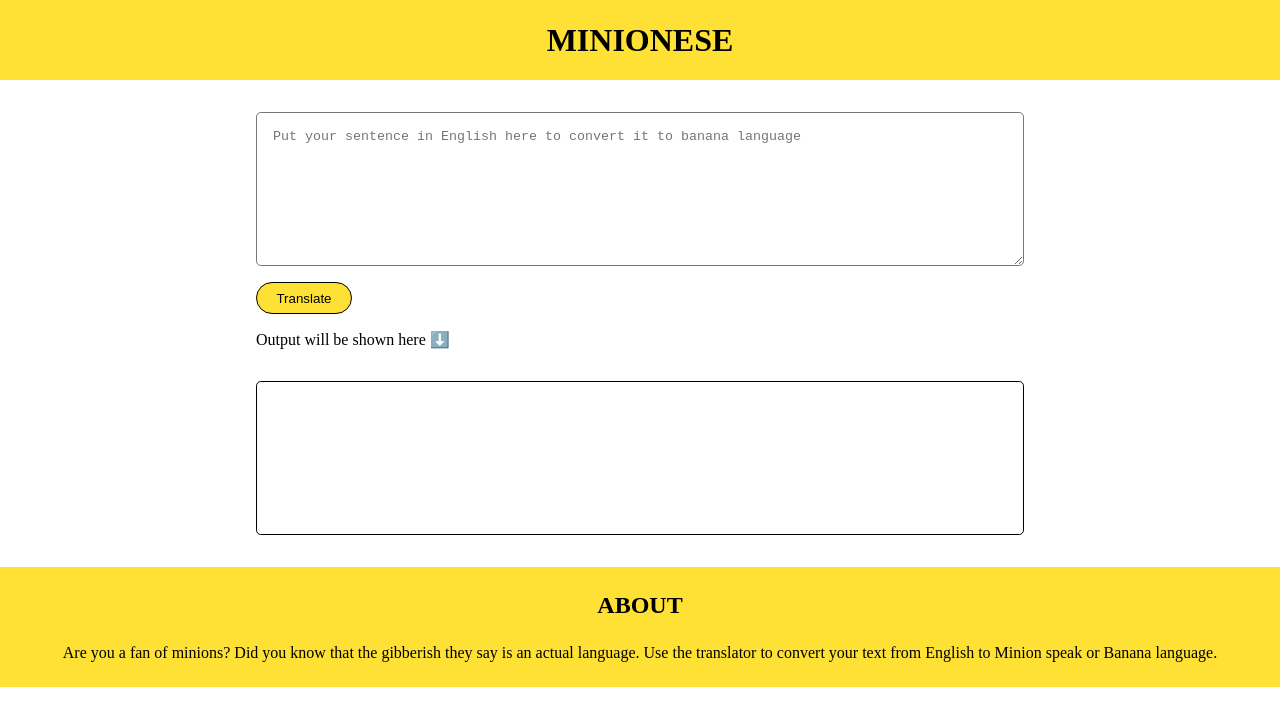
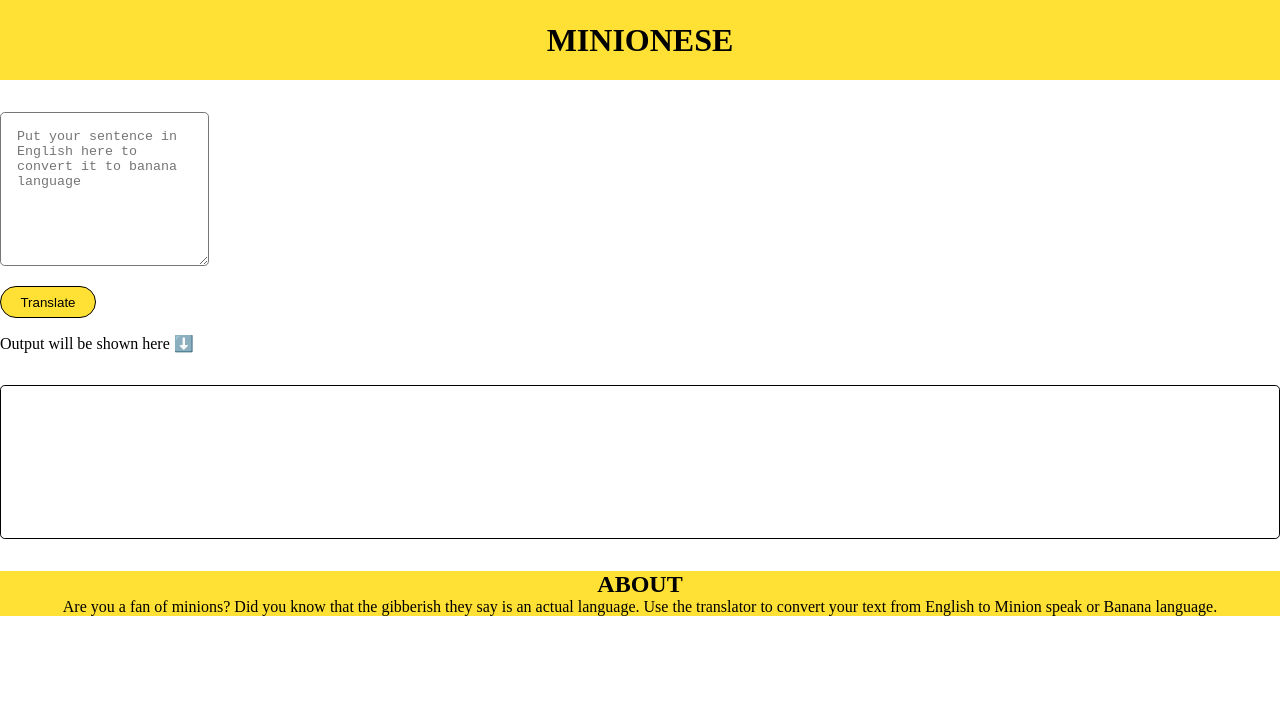
Before and after one commit to jayeshx10/poppadom, a plain HTML site: page index.html in a window 1280 px wide. Drawn offline with Linux system fonts and the light colour scheme.

Commit message:
Update styles.css

```diff
--- a/styles.css
+++ b/styles.css
@@ -7,20 +7,13 @@
     --banana-yellow: #ffe135;
 }
 
+
 header{
     background-color:  var(--banana-yellow);
-    height: 10vh;
     text-align: center;
     line-height: 10vh;
 }
 
-.container{
-    height: auto;
-    width: 60vw;
-    margin: auto;
-    display: flex;
-    flex-direction: column;
-}
 
 textarea{
     height: 15vh;
@@ -58,7 +51,7 @@ footer{
     background-color: var(--banana-yellow);
     margin: auto;
     text-align: center;
-    height: 15vh;
+    height: auto;
     display: flex;
     flex-direction: column;
     justify-content: space-evenly;
```
